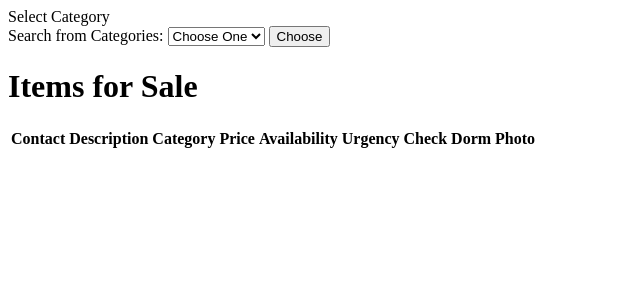
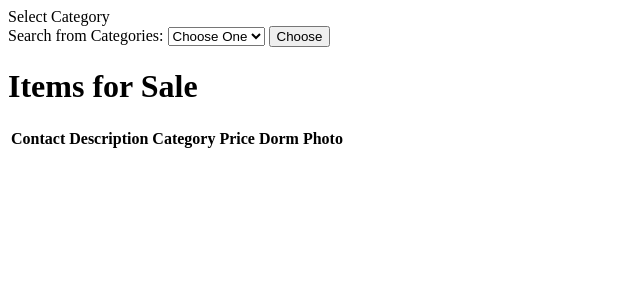
Before and after one commit to yunaganyh/BuyMe, a Flask app: page /sale/ in a window 1280 px wide. Shown: the top 300 px of the page, without its empty margins (0-640 px from the left). Run offline with Flask 2, Linux system fonts and the light colour scheme; data that the repository does not hold is empty; some libraries are stand-ins or nearby versions.

Commit message:
sqlFunctions.py and forsale.html changed

```diff
--- a/sqlFunctions.py
+++ b/sqlFunctions.py
@@ -8,7 +8,7 @@ import MySQLdb
 # return the connection to MySQLdb
 def getConn(db):
     conn = MySQLdb.connect(host='localhost',
-                           user='kealani',
+                           user='ubuntu',
                            passwd='',
                            db=db)
     conn.autocommit(True)
--- a/templates/forsale.html
+++ b/templates/forsale.html
@@ -24,9 +24,6 @@
             <th>Description</th>
             <th>Category</th>
             <th>Price</th>
-            <th>Availability</th>
-            <th>Urgency</th>
-            <th>Check</th>
             <th>Dorm</th>
             <th>Photo</th>
 
@@ -37,10 +34,8 @@
                 <td>{{item.description}}</td>
                 <td>{{item.category}}</td>
                 <td>{{item.price}}</td>
-                <td>{{item.availability}}</td>
-                <td>{{item.urgency}}</td>
+                <td>{{item.dorm}}</td>
                 <td><img src="{{url_for('blob',iid=item.iid)}}"></td>
-                <td>{{item.dorm}}</td>
                 <td>{{item.other}}</td>
                 <td>
                <button id="userinfo" type="submit" name="submit" value="userinfo"> Send Message </button>  </td>
```
